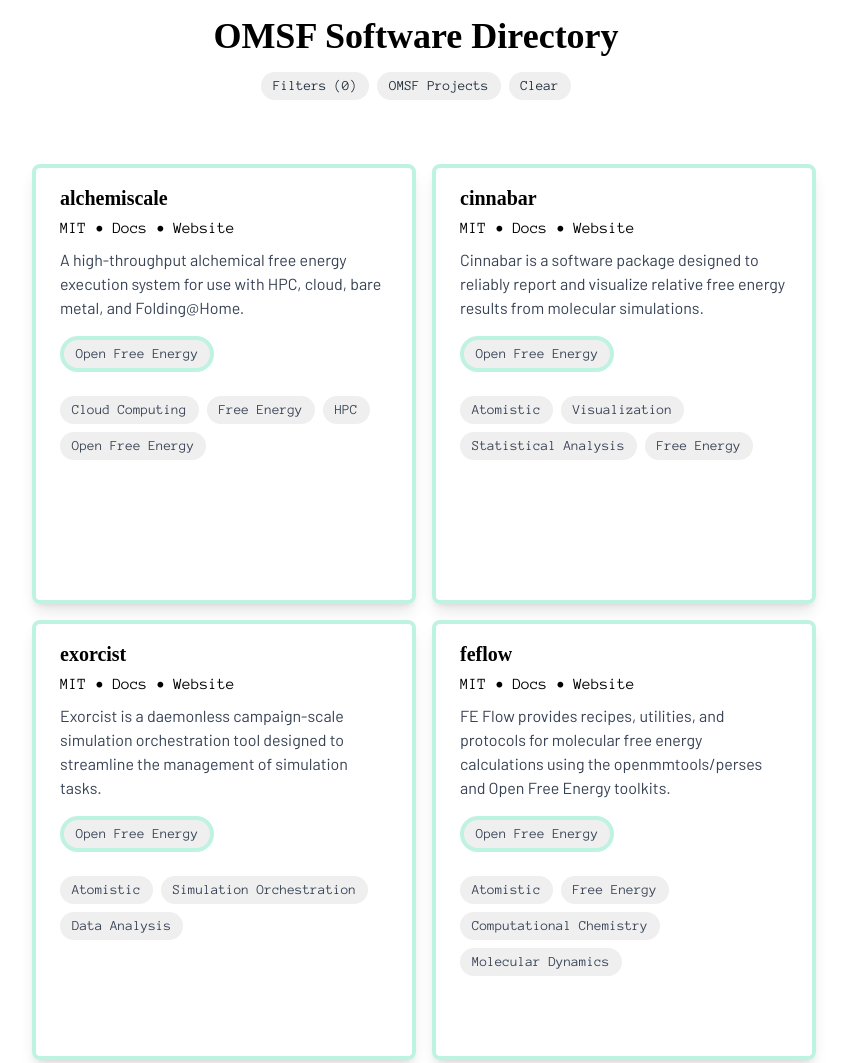
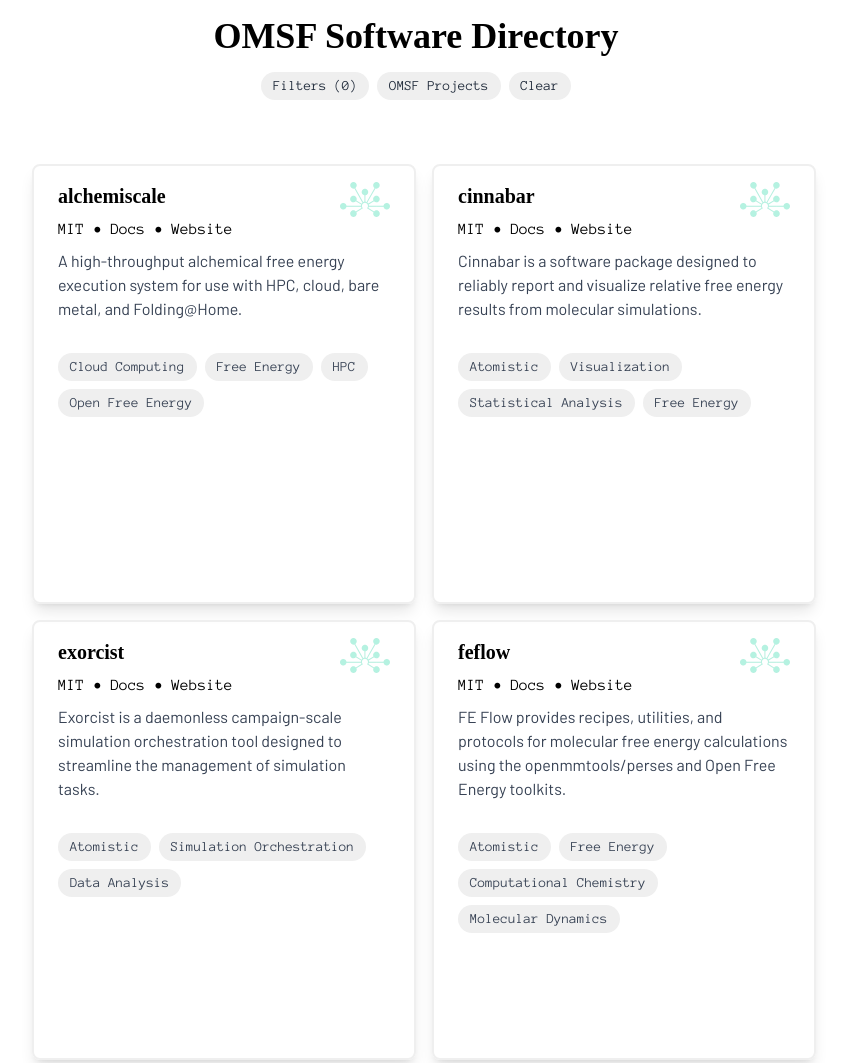
Before and after one commit to omsf/omsf-directory, an Astro site: page / in a window 1280 px wide. Shown: the top 1063 px of the page, without its empty margins (224-1071 px from the left). Built offline with nearby package versions, Linux system fonts and the light colour scheme; Astro itself is replaced by a stand-in of ours.

Commit message:
feat: use OMSF logo instead

```diff
--- a/src/components/Card.svelte
+++ b/src/components/Card.svelte
@@ -1,5 +1,6 @@
 <script lang="ts">
   import { type SoftwareSchema } from "../content.config.ts";
+  import logo from "../assets/logo.svg";
   const {
     name,
     description,
@@ -12,13 +13,20 @@
 </script>
 
 <div
-  class="w-2xs overflow-hidden rounded-lg shadow-lg lg:h-full lg:w-sm border-4 min-h-110 max-h-110 {project
-    ? 'border-omsf-base'
-    : 'border-transparent'}"
+  class="w-2xs overflow-hidden rounded-lg shadow-lg lg:h-full lg:w-sm border-2 border-omsf-gray min-h-110 max-h-110"
 >
   <div class="px-6 py-4">
     <div class="grid grid-cols-2">
       <div class="font-omsf-title mb-1 text-xl font-semibold">{name}</div>
+      {#if project !== undefined}
+        <img
+          src={logo.src}
+          width="50"
+          height="50"
+          class="justify-self-end"
+          alt="OMSF logo"
+        />
+      {/if}
     </div>
     <div class="font-regular font-omsf-subheading font-light mb-2 text-base">
       {license} • <a href={docs}>Docs</a> • <a href={link}>Website</a>
@@ -27,14 +35,6 @@
       {description}
     </p>
   </div>
-  {#if project !== undefined}
-    <div class="px-6">
-      <span
-        class="font-omsf-subheading bg-omsf-gray mr-2 mb-2 inline-block rounded-full px-3 py-1 text-sm text-gray-700 border-4 border-omsf-base"
-        >{project}</span
-      >
-    </div>
-  {/if}
   <div class="px-6 pt-4 pb-2">
     {#each tags as tag}
       <span
```
Also changed, not shown: src/assets/logo.svg (added).
